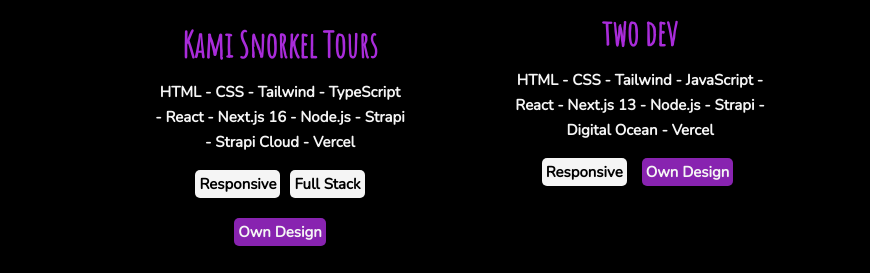
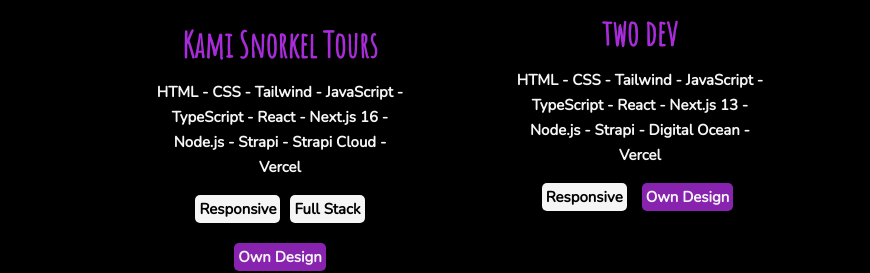
Before and after one commit to karinagb/my_page, a website: page Portfolium/index.html in a window 1280 px wide. Shown: the part 369-642 px from the top of the page, 0-870 px from the left. Drawn offline with nearby package versions, Linux system fonts and the light colour scheme.

```diff
--- a/Portfolium/index.html
+++ b/Portfolium/index.html
@@ -34,7 +34,7 @@
             alt="Kami Snorkel Tours website" />
           <h2>Kami Snorkel Tours</h2>
         </a>
-        <p>HTML - CSS - Tailwind - TypeScript - React - Next.js 16 - Node.js - Strapi - Strapi Cloud - Vercel</p>
+        <p>HTML - CSS - Tailwind - JavaScript - TypeScript - React - Next.js 16 - Node.js - Strapi - Strapi Cloud - Vercel</p>
         <div class="kami_description">
           <h3>Responsive</h3>
           <h3>Full Stack</h3>
@@ -50,7 +50,7 @@
             alt="page" />
           <h2>two dev</h2>
         </a>
-        <p>HTML - CSS - Tailwind - JavaScript - React - Next.js 13 - Node.js - Strapi - Digital Ocean - Vercel</p>
+        <p>HTML - CSS - Tailwind - JavaScript - TypeScript - React - Next.js 13 - Node.js - Strapi - Digital Ocean - Vercel</p>
         <div class="two_dev_description">
           <h3>Responsive</h3>
           <h4>Own Design</h4>
```
